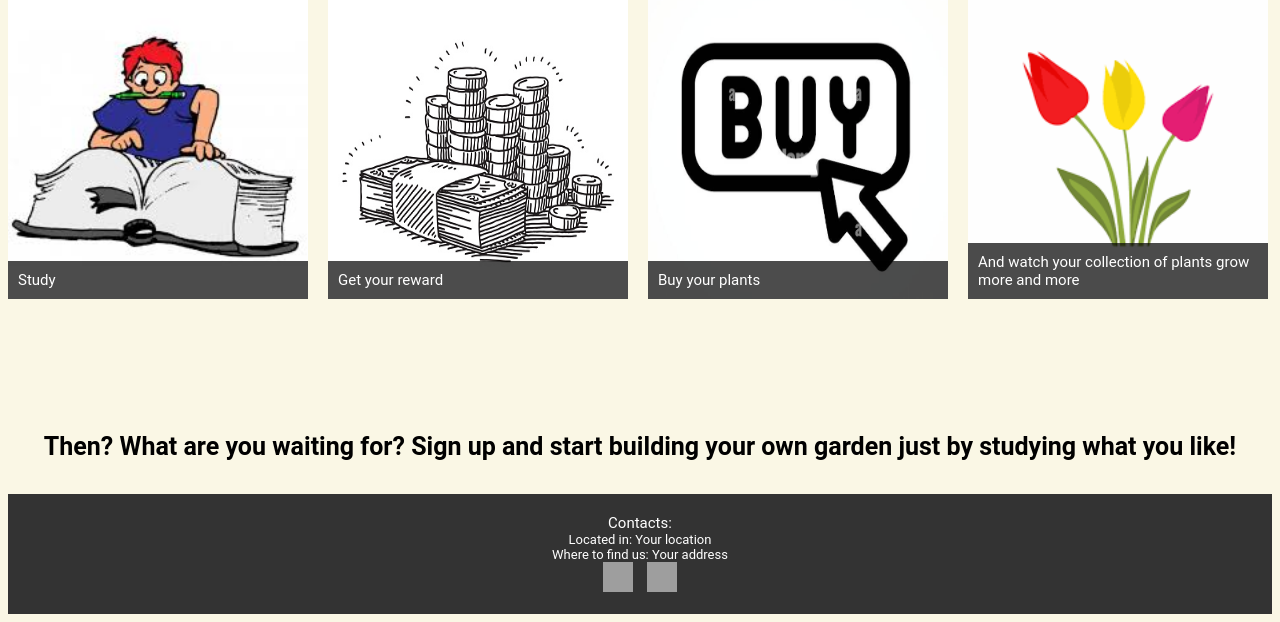
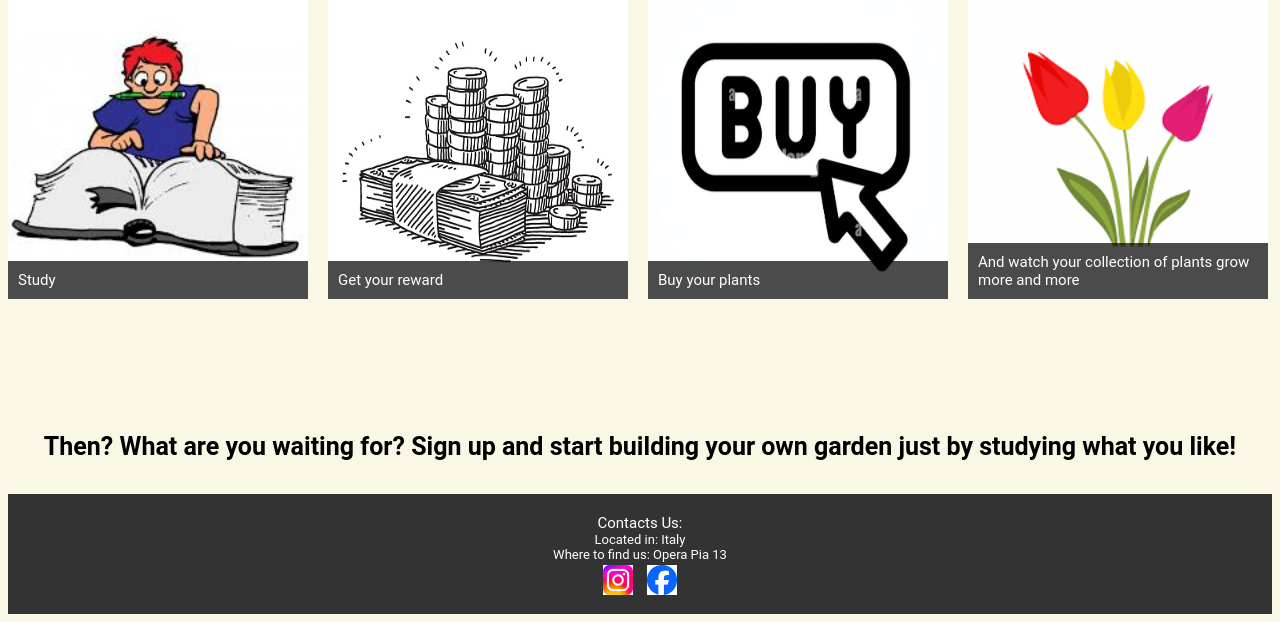
Before and after one commit to xxxxxChristian02xxxxx/ProgettoSAW, a PHP site: page /frontend/index.html in a window 1280 px wide. Shown: the part 245-867 px from the top of the page. Run offline with PHP 8.4, Linux system fonts and the light colour scheme; some libraries are stand-ins or nearby versions; grey boxes are pictures that could not be loaded.

Commit message:
<index> header outside

```diff
--- a/dressing.css
+++ b/dressing.css
@@ -93,3 +93,31 @@ h4 {
     box-sizing: border-box;
     font-size: 15px;
 }
+
+.footer{
+    text-align: center;
+    background-color: #333;
+    color:#fff;
+    padding: 20px;
+    height: 80px ;
+    inset: 0;
+}
+.footer a {
+    color: white;
+    margin: 0 5px;
+}
+.footer p{
+    margin :0;
+    font-size: 13px;
+
+}
+.wrapper {
+    height:auto ;
+    min-height:calc(100vh - 46px - 155.5px);
+}
+.titleFooter{
+    font-size: 15px;
+}
+.social-media{
+    margin-top: 3px;
+}
--- a/frontend/index.html
+++ b/frontend/index.html
@@ -6,30 +6,7 @@
     <script src="https://code.jquery.com/jquery-1.11.3.min.js"></script>
     <link rel="stylesheet" type="text/css" href="../dressing.css">
     <style>
-        .footer{
-            text-align: center;
-            background-color: #333;
-            color:#fff;
-            padding: 20px;
-            height: 80px ;
-            inset: 0;
-        }
-        .footer a {
-            color: white;
-            margin: 0 5px;
-        }
-        .footer p{
-            margin :0;
-            font-size: 13px;
 
-        }
-        .wrapper {
-            height:auto ;
-            min-height:calc(100vh - 46px - 155.5px);
-        }
-        .titleFooter{
-            font-size: 15px;
-        }
     </style>
 </head>
 <body>
@@ -73,12 +50,12 @@
 </div>
 
 <div class="footer">
-        <div class="titleFooter">Contacts:</div>
-        <p>Located in: Your location</p>
-        <p>Where to find us: Your address</p>
+        <div class="titleFooter">Contacts Us:</div>
+        <p>Located in: Italy</p>
+        <p>Where to find us: Opera Pia 13</p>
         <div class="social-media">
-            <a href="https://www.instagram.com" target="_blank"><img src="../images/instagram.png" alt="Instagram" width="30" height="30"></a>
-            <a href="https://www.facebook.com" target="_blank"><img src="../images/facebook.png" alt="Facebook" width="30" height="30"></a>
+            <a href="https://www.instagram.com" target="_blank"><img src="../images/boomer2.jpg" alt="Instagram" width="30" height="30"></a>
+            <a href="https://www.facebook.com" target="_blank"><img src="../images/boomer1.png" alt="Facebook" width="30" height="30"></a>
         </div>
     </div>
 </body>
--- a/js/main_timer.js
+++ b/js/main_timer.js
@@ -78,9 +78,9 @@ function updateTimer(typeClock, timeGone) {
     let seconds = remainingSeconds % 60;
 
     if (hours) {
-        formattedTime = `${hours.toString().padStart(2, "0")}:${minutes.toString().padStart(2, "0")} : ${seconds.toString().padStart(2, "0")}`;
+        formattedTime = `${hours.toString().padStart(2, "0")} : ${minutes.toString().padStart(2, "0")} : ${seconds.toString().padStart(2, "0")}`;
     } else {
-        formattedTime = `${minutes.toString().padStart(2, "0")}:${seconds.toString().padStart(2, "0")}`;
+        formattedTime = `${minutes.toString().padStart(2, "0")} : ${seconds.toString().padStart(2, "0")}`;
     }
     if (typeClock['idTimerOrStopwatch']) {
         timeStopwatchElement.innerHTML = formattedTime;
```
Also changed, not shown: images/boomer1.png (added), images/boomer2.jpg (added).
